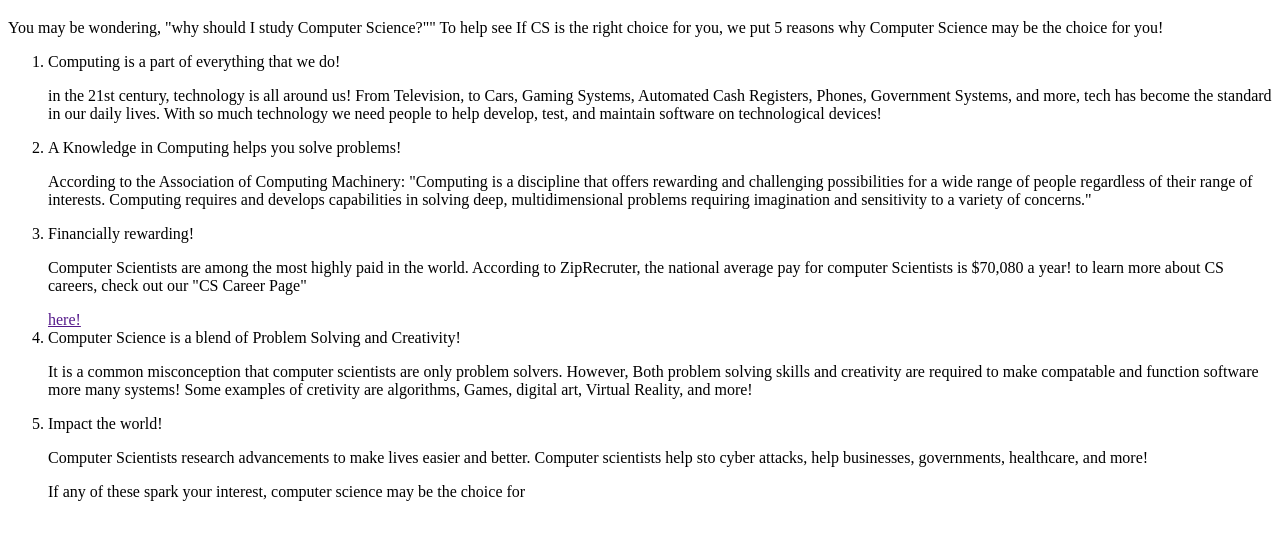
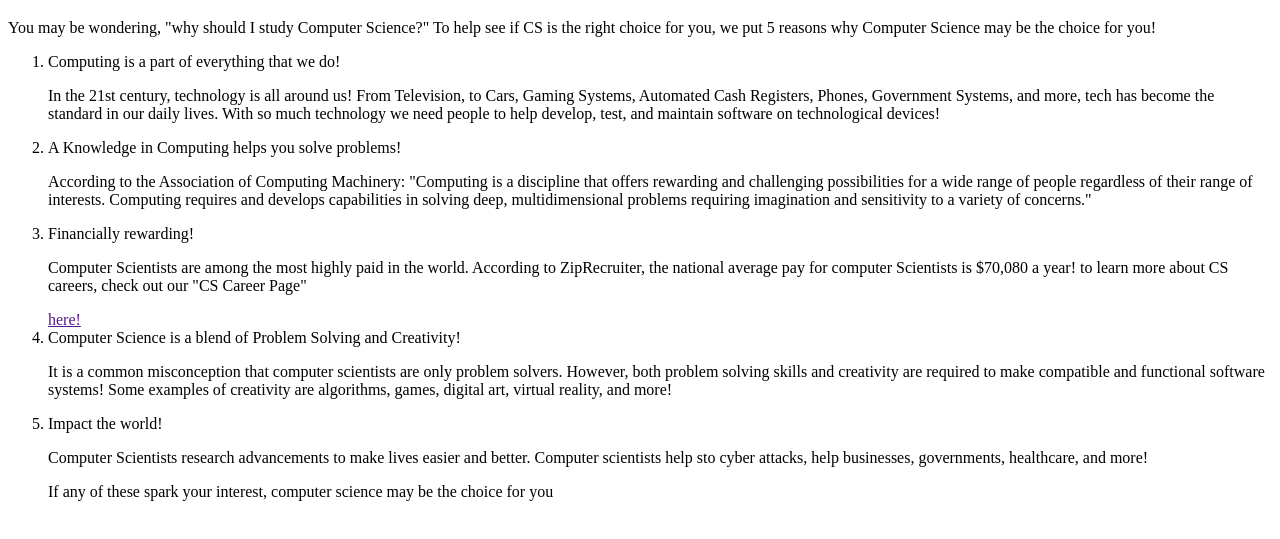
Before and after one commit to PrestonHarrod/SE-Project1-Website, a plain HTML site: page WhyCSPage.html in a window 1280 px wide. Shown: the part 61-600 px from the top of the page. Drawn offline with Linux system fonts and the light colour scheme.

Commit message:
Fixed Grammar and Spelling in WhyCSPage.html

```diff
--- a/WhyCSPage.html
+++ b/WhyCSPage.html
@@ -3,12 +3,12 @@
 <body>
 
 <h1>Why Should I be a CS Major?</h1>
-<p>You may be wondering, "why should I study Computer Science?"" To help see If CS is the right choice for you, we put 5 reasons why Computer Science
+<p>You may be wondering, "why should I study Computer Science?" To help see if CS is the right choice for you, we put 5 reasons why Computer Science
 may be the choice for you!</p>
 
 <ol>
     <li>Computing is a part of everything that we do!</li>
-    <p>in the 21st century, technology is all around us! From Television,
+    <p>In the 21st century, technology is all around us! From Television,
         to Cars, Gaming Systems, Automated Cash Registers, Phones, Government Systems,
         and more, tech has become the standard in our daily lives. With so much technology we need people to
         help develop, test, and maintain software on technological devices!
@@ -23,20 +23,20 @@ may be the choice for you!</p>
 
     <li>Financially rewarding!</li>
     <p>Computer Scientists are among the most highly paid in the world.
-        According to ZipRecruter, the national average pay for computer Scientists
+        According to ZipRecruiter, the national average pay for computer Scientists
         is $70,080 a year! to learn more about CS careers, check out our "CS Career Page"
     </p>
     <a href="">here!</a> <!--Link is not here yet because I dont have the site yet-->
 
     <li>Computer Science is a blend of Problem Solving and Creativity!</li>
-    <p> It is a common misconception that computer scientists are only problem solvers. However, Both problem solving skills and creativity are required to make
-        compatable and function software more many systems! Some examples of cretivity are algorithms, Games, digital art, Virtual Reality, and more!
+    <p> It is a common misconception that computer scientists are only problem solvers. However, both problem solving skills and creativity are required to make
+        compatible and functional software systems! Some examples of creativity are algorithms, games, digital art, virtual reality, and more!
     </p>
 
     <li>Impact the world!</li>
     <p> Computer Scientists research advancements to make lives easier and better. Computer scientists help sto cyber attacks, help businesses, governments, healthcare, and more!
     </p>
-    <p>If any of these spark your interest, computer science may be the choice for</p>
+    <p>If any of these spark your interest, computer science may be the choice for you</p>
 </ol>
 
 
```
